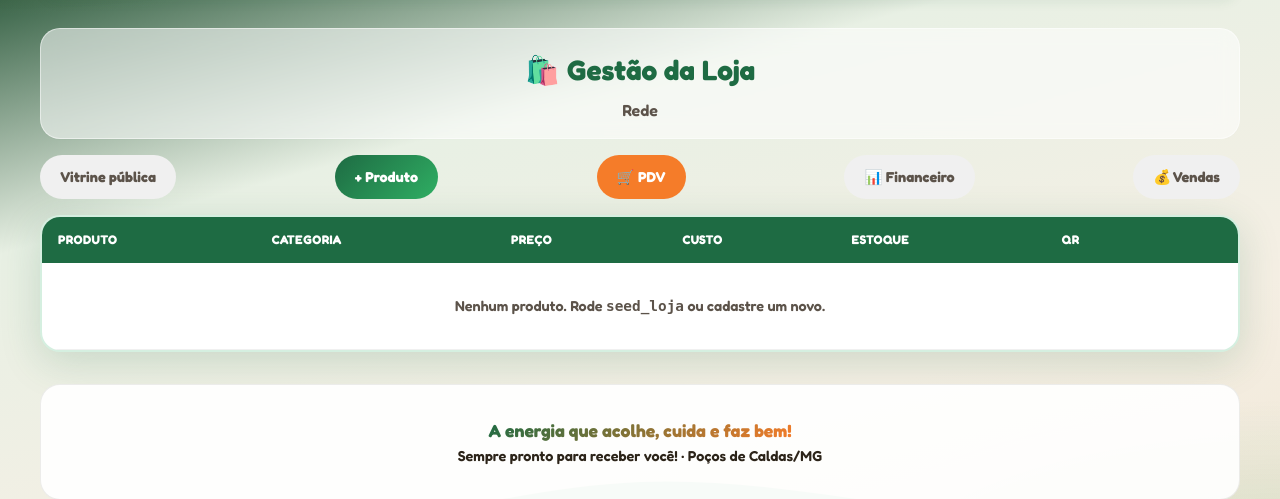
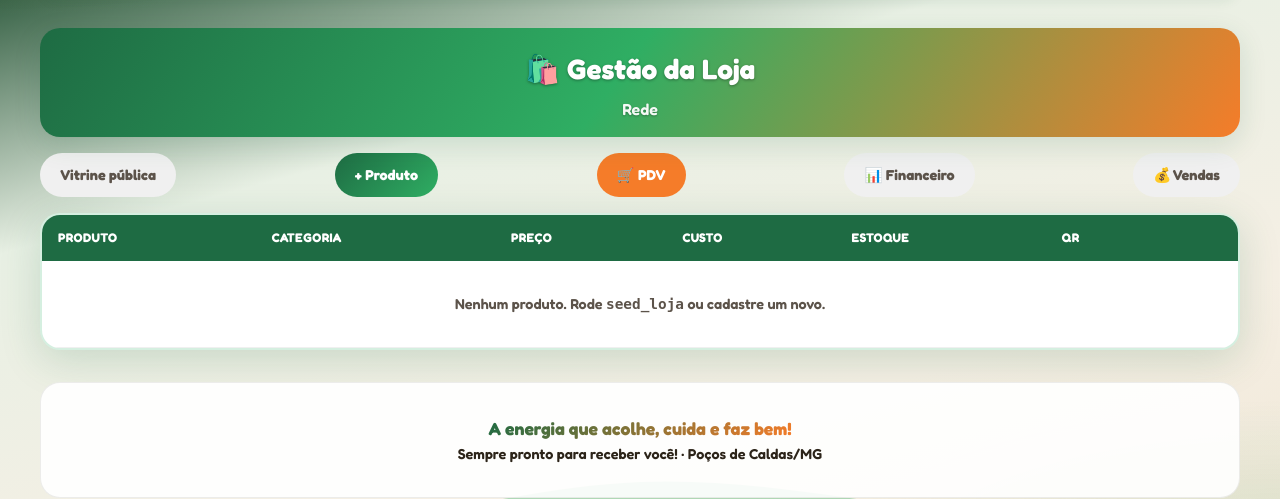
Before and after one commit to 0125mateus/universo-vulcaozinho, a Django app: page /loja/gestao/ in a window 1280 px wide. Shown: the part 203-702 px from the top of the page. Run offline with Django 5.2, Linux system fonts and the light colour scheme; the visitor is signed in with stand-in values (Sample User, id 1); data that the repository does not hold is empty; parts of the project's set-up code (start-up, migrations or seed data) failed here and were passed over.

Commit message:
Improve hero text contrast on dark hotel gradients.
Force light title and subtitle on hero/rec-hero so muted text stays readable.

Co-authored-by: Cursor <cursoragent@cursor.com>

```diff
--- a/static/css/hybrid-polish.css
+++ b/static/css/hybrid-polish.css
@@ -64,12 +64,26 @@ body {
     transform: none !important;
 }
 
-.hero {
+.hero,
+.rec-hero {
     border: none !important;
     box-shadow: 0 8px 28px rgba(22, 90, 56, 0.14) !important;
     background: linear-gradient(125deg, var(--hotel-primary, #165A38) 0%, var(--hotel-secondary, #2A9B57) 48%, var(--brand-orange, #E86B1F) 100%) !important;
     background-size: 140% 140%;
     animation: hybridHeroShift 12s ease-in-out infinite;
+    color: #fff !important;
+}
+
+.hero h2,
+.rec-hero h2 {
+    color: #fff !important;
+    text-shadow: 0 1px 3px rgba(0, 0, 0, 0.35);
+}
+
+.hero p,
+.rec-hero p {
+    color: rgba(255, 255, 255, 0.95) !important;
+    text-shadow: 0 1px 2px rgba(0, 0, 0, 0.3);
 }
 
 @keyframes hybridHeroShift {
@@ -113,7 +127,8 @@ body {
 }
 
 @media (prefers-reduced-motion: reduce) {
-    .hero {
+    .hero,
+    .rec-hero {
         animation: none !important;
     }
 }
--- a/templates/base.html
+++ b/templates/base.html
@@ -10,7 +10,7 @@
     <link rel="stylesheet" href="{% static 'css/vulcaozinho.css' %}">
     <link rel="stylesheet" href="{% static 'css/hotel-themes.css' %}">
     <link rel="stylesheet" href="{% static 'css/assistant.css' %}">
-    <link rel="stylesheet" href="{% static 'css/hybrid-polish.css' %}?v=3">
+    <link rel="stylesheet" href="{% static 'css/hybrid-polish.css' %}?v=4">
     {% block extra_css %}{% endblock %}
     {% if hotel_atual %}
     <style>
```
